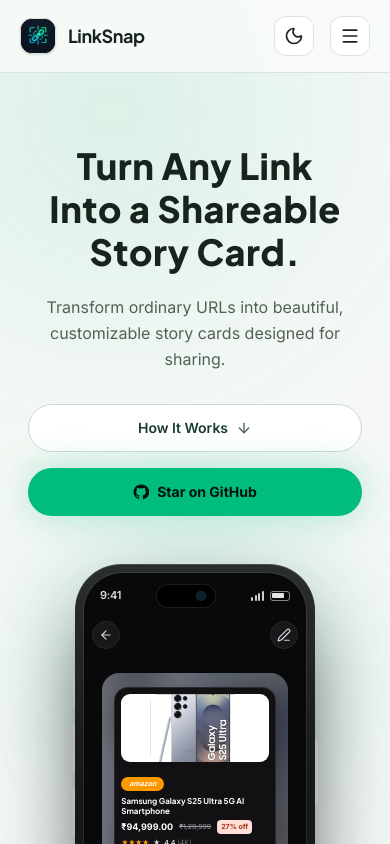
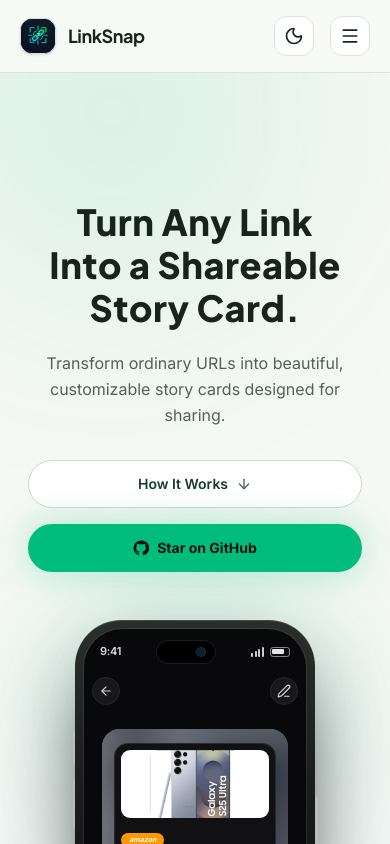
Before and after one commit to 7kajal/link-snap-web, a React (Vite) app: page / in a window 390 px wide. Shown: the top 844 px of the page. Built offline with nearby package versions, Linux system fonts and the light colour scheme.

Commit message:
hero section

```diff
--- a/src/components/Hero.tsx
+++ b/src/components/Hero.tsx
@@ -23,7 +23,7 @@
 
       {/* Top accent line */}
 
-      <div className="relative mx-2 md:mx-8 max-w-7xl px-5 sm:px-8">
+      <div className="relative mx-2 top-14 md:top-0 md:mx-8 max-w-7xl px-5 sm:px-8">
         <Reveal className="relative">
           <div className="grid grid-cols-1 items-center gap-12 md:grid-cols-[minmax(0,1.1fr)_minmax(0,0.9fr)] lg:gap-20">
             {/* Phone preview */}
```
